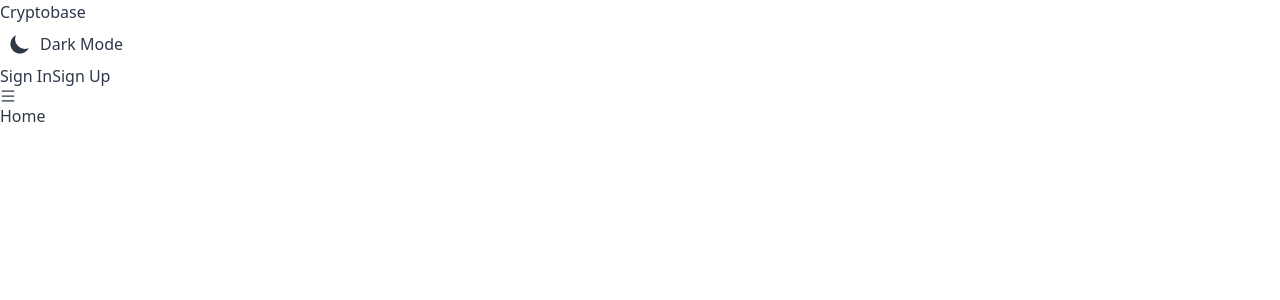
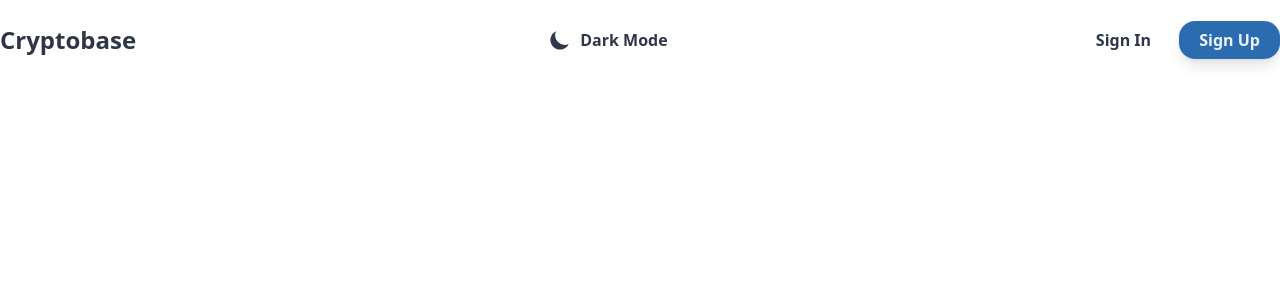
Before and after one commit to IamEssJay/Cryptobase, a React (Create React App) app: page / in a window 1280 px wide. Shown: the top 300 px of the page. Built offline with nearby package versions, Linux system fonts and the light colour scheme.

Commit message:
Navbar done

```diff
--- a/src/components/Navbar.jsx
+++ b/src/components/Navbar.jsx
@@ -1,30 +1,52 @@
-import React from 'react'
+import React, { useState } from 'react'
 import { Link } from 'react-router-dom'
 import ThemeToggle from './ThemeToggle'
-import{AiOutlineMenu} from 'react-icons/ai'
+import{AiOutlineClose, AiOutlineMenu} from 'react-icons/ai'
 
 const Navbar = () => {
+
+    const [nav, setNav]=useState(false)
+
+    const handlenav=()=>{
+        setNav(!nav);
+    }
+
+
+
   return (
-    <div>
+    <div className='roundes-div flex items-center justify-between h-20 font-bold'>
       <Link to='/'>
-        <h1 >Cryptobase</h1>
+        <h1 className='text-2xl' >Cryptobase</h1>
       </Link>
-      <div>
+      <div className='hidden md:block'>
         <ThemeToggle/>
       </div>
-      <div>
-        <Link to='/signin'>Sign In</Link>
-        <Link to='/signup'>Sign Up</Link>
+      <div className=' hidden md:block'>
+        <Link className='p-4 hover:text-accent' to='/signin'>Sign In </Link>
+        <Link className='bg-button text-btnText px-5 py-2 ml-2 rounded-2xl shadow-lg hover:shadow-2xl' to='/signup'>Sign Up</Link>
       </div>
-      <div>
-        <AiOutlineMenu/>
+      <div onClick={handlenav} className='block md:hidden cursor-pointer z-10'>
+        {nav ? <AiOutlineClose size={20}/>:<AiOutlineMenu size={20}/>}
       </div>
-      <div>
-        <ul>
-            <li>
+      <div className={nav?
+      'md:hidden fixed left-0 top-20 flex flex-col items-center justify-between w-full h-[90%] bg-primary ease-in duration-300 z-10':
+      'fixed left-[-100%] top-20 flex flex-col items-center justify-between w-full h-[90%] bg-primary ease-in duration-300 z-10 '
+      }>
+        <ul className='w-full p-4'>
+            <li className='border-b py-6'>
                 <Link to='/'>Home</Link>
             </li>
+            <li className='border-b py-6'>
+                <Link to='/'>Account</Link>
+            </li>
+            <li className='py-6'>
+                <ThemeToggle/>
+            </li>
         </ul>
+        <div className='flex flex-colw-full p-4'>
+        <Link to='/signin'><button className='w-full my-2 p-3 bg-primary text-primary border border-secondary rounded-2xl shadow-xl'>Sign In</button></Link>
+        <Link to='/signup'><button className='w-full my-2 p-3 bg-button text-btnText rounded-2xl shadow-xl'>Sign Up</button></Link>
+        </div>
       </div>
     </div>
 
--- a/tailwind.config.js
+++ b/tailwind.config.js
@@ -7,7 +7,7 @@
       backgroundColor:{
         primary: 'var(--color-bg-primary)',
         secondary: 'var(--color-bg-secondary)',
-        button: 'var(--color-bg-button'
+        button: 'var(--color-bg-button)'
 
       },
       textColor:{
```
Also changed, not shown: src/Pages/CoinsPage.jsx (renamed from src/Pages/coins.jsx).
